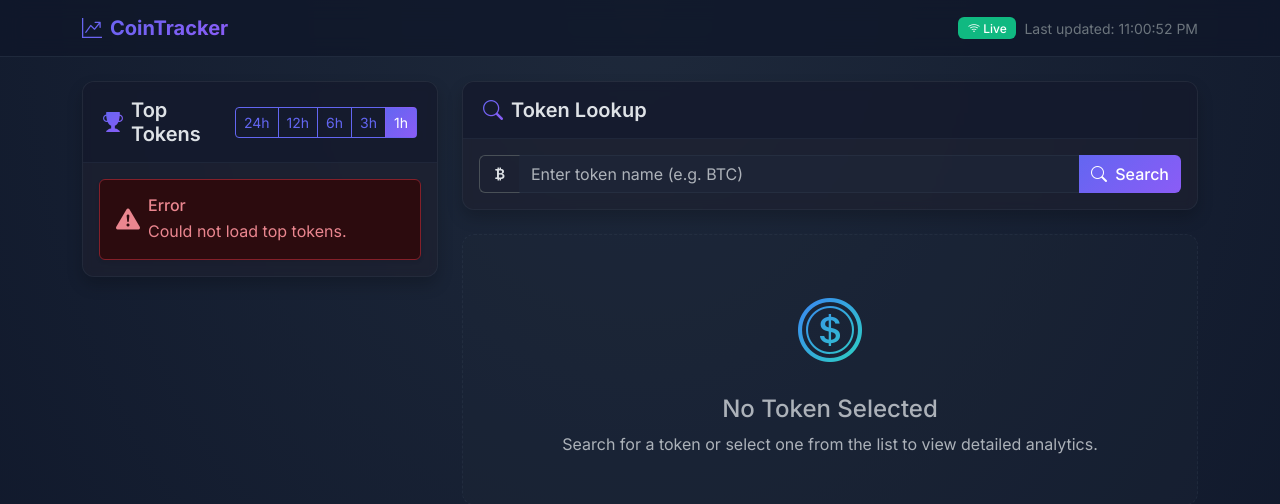
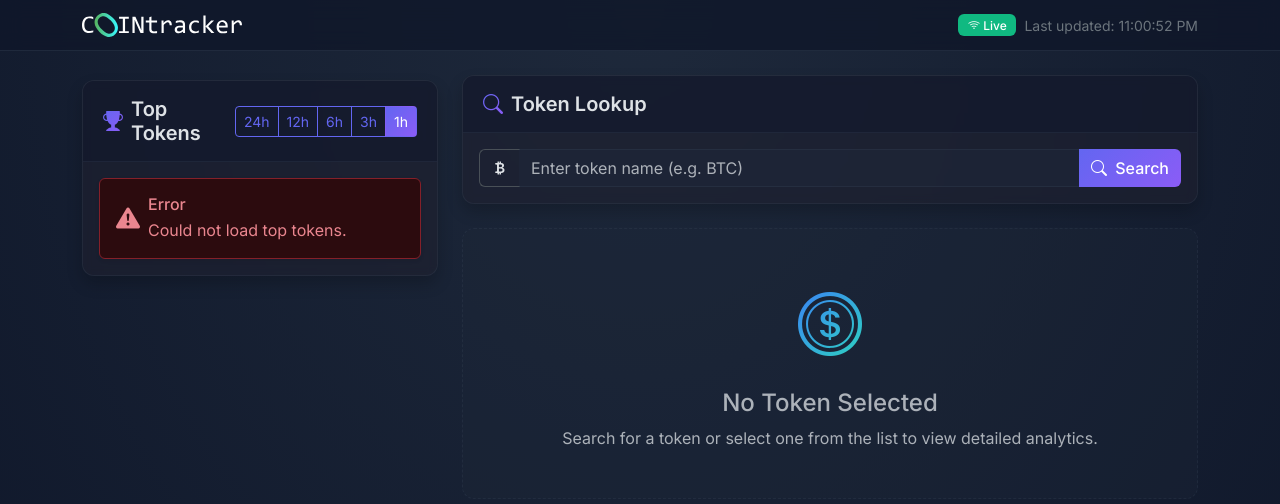
Before and after one commit to bnovik0v/CoinTracker, a Python web app: template app/templates/index.html in a window 1280 px wide. Shown: the top 504 px of the page. Run offline with Jinja, Linux system fonts and the light colour scheme; the template is opened without the code that fills it, so the values that code supplies are empty; some libraries are stand-ins or nearby versions.

Commit message:
chore: add env example, logo and disable tweet analysis temporarily

```diff
--- a/app/templates/index.html
+++ b/app/templates/index.html
@@ -227,7 +227,7 @@
     <nav class="navbar navbar-expand-lg sticky-top">
         <div class="container">
             <a class="navbar-brand d-flex align-items-center" href="#">
-                <i class="bi bi-graph-up-arrow me-2"></i> CoinTracker
+                <img src="/static/img/Logo.svg" alt="CoinTracker Logo" class="me-2" height="24">
             </a>
             <div class="ms-auto d-flex align-items-center">
                 <div class="d-flex align-items-center">
```
Also changed, not shown: app/static/img/Logo.svg (added).
